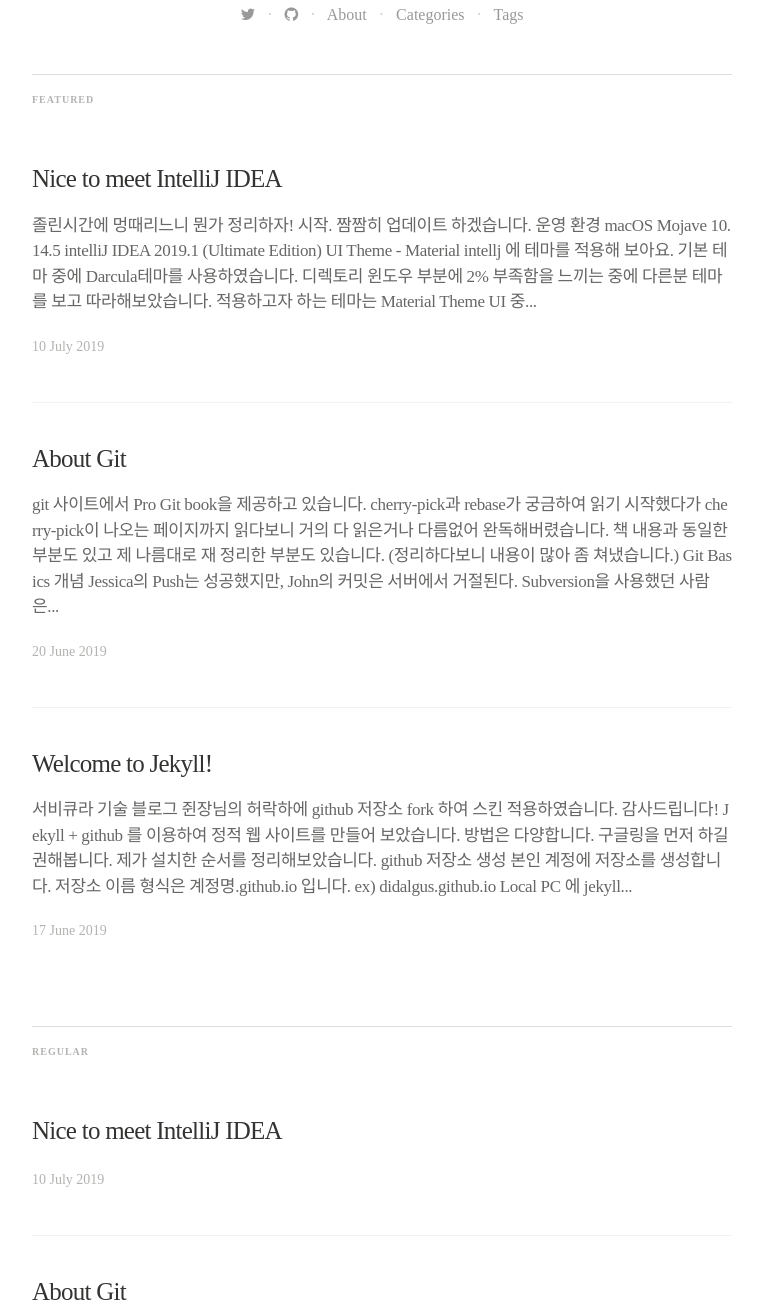
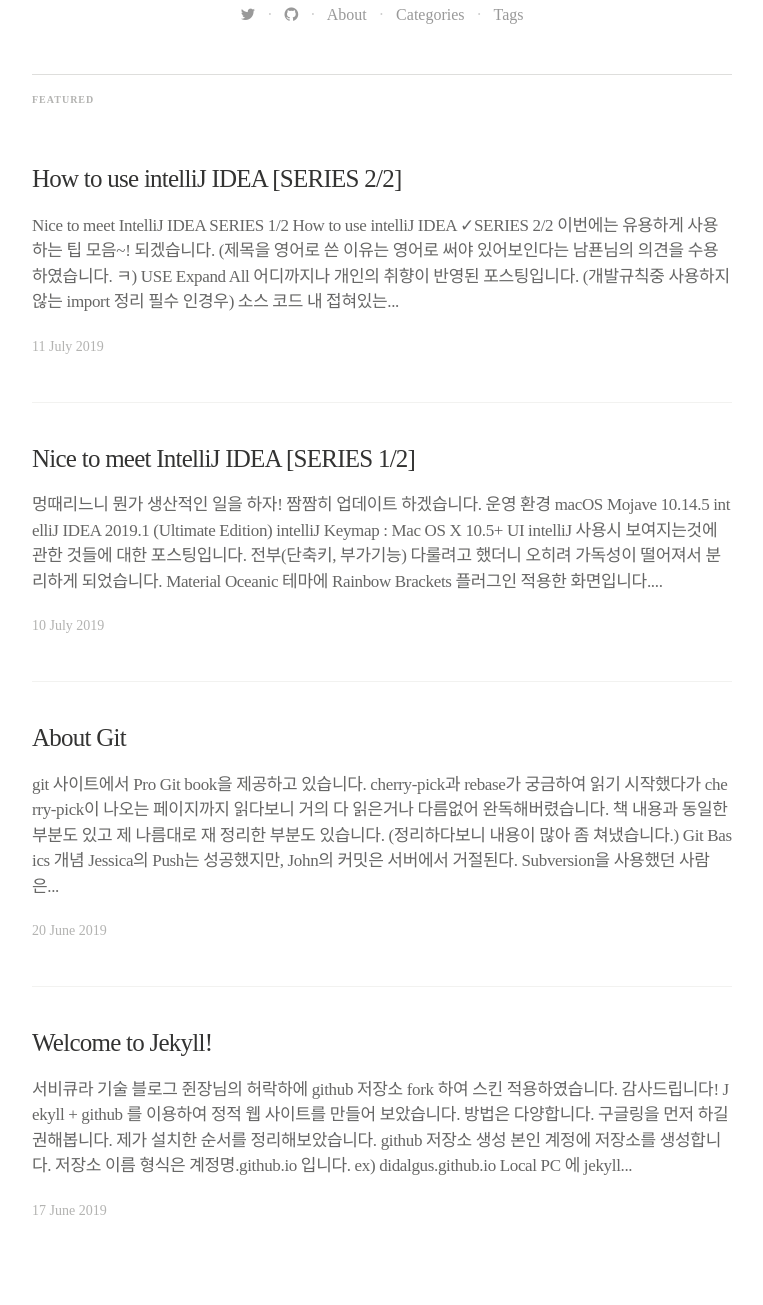
Before and after one commit to didalgus/didalgus.github.io, a Jekyll site: the page built from index.html, in a window 1280 px wide and 1400 px high, scrolled down 538 px, cut to the strip 95-1400 px from the top of the window. Shown: the whole strip, without its empty margins (258-1021 px from the left). Built offline with Jekyll 4.4.1, drawn with Linux system fonts in a browser that asks for light colours; nearby versions of some CDN libraries; some web fonts are replaced; the list of posts is cut into pages by our own code; some of the changed text lies outside the part shown.

Commit message:
How to use intelliJ IDEA [SERIES 2/2]

```diff
--- a/_posts/2019-07-10-Nice-to-meet-IntelliJ.markdown
+++ b/_posts/2019-07-10-Nice-to-meet-IntelliJ.markdown
@@ -1,6 +1,6 @@
 ---
 layout: post
-title:  "Nice to meet IntelliJ IDEA"
+title:  "Nice to meet IntelliJ IDEA [SERIES 1/2]"
 date:   2019-07-10 17:30:00 +0900
 abstract: ""
 tags: featured
@@ -13,16 +13,25 @@
 
 ![intellij logo]({{ site.url }}/assets/article_images/2019-07-10-Nice-to-meet-IntelliJ/intellij_logo.png)
 
-졸린시간에 멍때리느니 뭔가 정리하자! 시작.
+멍때리느니 뭔가 생산적인 일을 하자!
 짬짬히 업데이트 하겠습니다.
 
 # 운영 환경
 - macOS Mojave 10.14.5
 - intelliJ IDEA 2019.1 (Ultimate Edition)
+- intelliJ Keymap : Mac OS X 10.5+
 
 # UI
 
-## Theme - Material
+intelliJ 사용시 `보여지는것`에 관한 것들에 대한 포스팅입니다.
+전부(단축키, 부가기능) 다룰려고 했더니 오히려 가독성이 떨어져서 분리하게 되었습니다.
+
+![Material Oceanic + Rainbow Brackets]({{ site.url }}/assets/article_images/2019-07-10-Nice-to-meet-IntelliJ/rainbow-brackets-sample.png)
+
+`Material Oceanic` 테마에 `Rainbow Brackets` 플러그인 적용한 화면입니다.
+
+
+## 1. Theme
 
 
 ![Material Theme UI]({{ site.url }}/assets/article_images/2019-07-10-Nice-to-meet-IntelliJ/material-theme.png)
@@ -34,17 +43,17 @@
 적용하고자 하는 테마는 [Material Theme UI](https://plugins.jetbrains.com/plugin/8006-material-theme-ui/versions) 중 `Material Oceanic` 입니다.
 
 
-### plugins
+### install plugins
 Preferences.. (⌘,) > Plugins > Marketplace  이동 > `Material Theme` 검색 후 설치합니다.
 
-### editor
+### editor window
 설치 후 Editor 윈도우에 테마가 적용되지 않는 경우
 Preferences.. (⌘,) > Editor > Color Scheme 에서 Scheme 를 `Material Theme`로 선택 해주시면 됩니다.
 
 저는 개인적으로 `Material Oceanic` 가 마음에 드네요.
 
 
-### theme reset
+### reset theme
 Q: 테마 지겹다! 나 돌아갈래!
 A: 플러그인 지우시면 됩니당~
 <br>
@@ -54,12 +63,64 @@
 Preferences.. (⌘,) > Editor > Color Scheme  에서 Scheme 변경
 
 
-## Rainbow Brackets
+## 2. Plugins
 
 ![Rainbow Brackets]({{ site.url }}/assets/article_images/2019-07-10-Nice-to-meet-IntelliJ/rainbow-brackets.png)
 
 
 무한 괄호의 늪에서 정신차리는데 도움이 되는 [Rainbow Brackets](https://plugins.jetbrains.com/plugin/10080-rainbow-brackets) 되시겠습니다.
 
-### plugins
+### install plugins
 Preferences.. (⌘,) > Plugins > Marketplace  이동 > `Rainbow Brackets` 검색 후 설치합니다.
+
+
+## 3. Drectory Window
+개인적으로 좋아하는 디렉토리창 옵션 설정입니다. (어디까지나 개취입니다.)
+![Rainbow Brackets]({{ site.url }}/assets/article_images/2019-07-10-Nice-to-meet-IntelliJ/diretory-window.png)
+
+
+프로젝트 타입에 따라 디렉토리 창 옵션도 달리 노출됩니다.
+ex. `Hide Empty Middle Pack`, `Show Modules`
+
+{:.table.table-key-value-60}
+|선택 | 옵션 | 설명 |
+|---|---|---|
+|[ ] | Flatten Packages  |  /src/main/java[test]/하위패키지 : 패키지단위 노출
+|[v] | Compact Middle Packages   |  /src/main/java[test]/하위패키지 : 축약 노출
+|[ ] | Show Modules  | 모듈플젝시 일반파일 비노출, 모듈단위로만 노출
+|[v] | Show Excluded Files  |  예외 파일 노출 설정
+|[v] | Group Tabs  |  ..  |
+
+
+## 4. Editor Tabs
+
+
+파일 수정한 경우 상단 Tab에 표시 기능 추가해 보아요.
+Preferences.. (⌘,) > Editor > General > Editor Tabs 메뉴 이동
+[v] Mark modified (*)
+![Editor Tabs]({{ site.url }}/assets/article_images/2019-07-10-Nice-to-meet-IntelliJ/editor-tab-2.png)
+
+
+
+짜잔~ 연필모양이 생기네요~
+![Editor Tabs]({{ site.url }}/assets/article_images/2019-07-10-Nice-to-meet-IntelliJ/editor-tab-1.png)
+
+## 5. Editor Font
+
+에디터 윈도우 폰트.. 이것은 개발자의 오류(오타)를 줄여주는 중요한 포인트!
+Preferences.. (⌘,) > Editor > Font
+
+
+![Editor Font]({{ site.url }}/assets/article_images/2019-07-10-Nice-to-meet-IntelliJ/editor-font.png)
+
+
+## 6. Editor Colors
+
+기본 `Darcula`테마 일때 색상 변경해서 사용했어요.
+intelliJ 버전별에 따라 categories 네이밍이 바뀌었네요. (큰 구조는 변화 없어 보이네요.)
+<br>
+
+Preferences.. (⌘,) > Editor > Colors & Fonts > General  : intelliJ IDEA 2019.1 이하 버전
+Preferences.. (⌘,) > Editor > Color Scheme > General : intelliJ IDEA 2019.1
+
+![Editor Font]({{ site.url }}/assets/article_images/2019-07-10-Nice-to-meet-IntelliJ/editor-colors.png)
--- /dev/null
+++ b/_posts/2019-07-11-How-to-use-intelliJ.markdown
@@ -0,0 +1,65 @@
+---
+layout: post
+title:  "How to use intelliJ IDEA [SERIES 2/2]"
+date:   2019-07-11 16:30:00 +0900
+abstract: ""
+tags: featured
+image:
+toc: true
+categories: mediator feature
+last_modified_at: 2019-07-11T16:30:00+09:00
+---
+
+![intellij logo]({{ site.url }}/assets/article_images/2019-07-10-Nice-to-meet-IntelliJ/intellij_logo.png)
+
+
+* [Nice to meet IntelliJ IDEA]({% post_url 2019-07-10-Nice-to-meet-IntelliJ %}) <span class="series">SERIES 1/2</span>
+* How to use intelliJ IDEA  ✓<span class="series">SERIES 2/2</span>
+
+이번에는 유용하게 사용하는 팁 모음~! 되겠습니다.
+(제목을 영어로 쓴 이유는 영어로 써야 있어보인다는 남푠님의 의견을 수용하였습니다. ㅋ)
+
+
+# USE
+
+## Expand All
+
+어디까지나 개인의 취향이 반영된 포스팅입니다.
+(개발규칙중 사용하지 않는 import 정리 필수 인경우)
+![Source Code]({{ site.url }}/assets/article_images/2019-07-11-How-to-use-intelliJ/expand-all-1.png)
+
+소스 코드 내 접혀있는 소스블럭 모두 펼치기!
+차라리 스크롤링을 하겠어! 클릭 귀찮아!!
+
+Preferences.. (⌘,) > Editor > General > Code Folding : [v] Imports 해제
+![Preferences > Code Folding]({{ site.url }}/assets/article_images/2019-07-11-How-to-use-intelliJ/expand-all-2.png)
+
+기본값은 접혀있고 가끔 펼치고 싶을때는 단축키를 이용하세요~
+Keymap 설정에 따라 단축키가 다르답니다.
+Preferences.. (⌘,) > Keymap
+![Preferences > keymap]({{ site.url }}/assets/article_images/2019-07-11-How-to-use-intelliJ/expand-all-3.png)
+
+## Shortcut
+
+자주 쓰는 단축키 변경해 보아요~
+Preferences.. (⌘,) > Keymap > 명령라인 우클릭 > Add Keyboard Shorcut
+![Shortcut]({{ site.url }}/assets/article_images/2019-07-11-How-to-use-intelliJ/shortcut.png)
+
+
+## Tool Window
+실수로 창 닫아버리고는 헤매지 말자!
+View > Tool Windows > Maven
+![Maven Projects]({{ site.url }}/assets/article_images/2019-07-11-How-to-use-intelliJ/tool-window.png)
+
+
+## Find Usages
+
+어디어디에서 쓰이나~?
+![Find Usages]({{ site.url }}/assets/article_images/2019-07-11-How-to-use-intelliJ/find-usages.png)
+
+## Show memory indicator
+Preferences.. (⌘,) > Appearance & Behavior > Appearance
+![Show memory indicator]({{ site.url }}/assets/article_images/2019-07-11-How-to-use-intelliJ/show-memory-indicator-1.png)
+
+우측 하단에 메모리 사용량이 보이는군요.
+![Show memory indicator]({{ site.url }}/assets/article_images/2019-07-11-How-to-use-intelliJ/show-memory-indicator-2.png)
```
Also changed, not shown: assets/article_images/2019-07-10-Nice-to-meet-IntelliJ/diretory-window.png (added), assets/article_images/2019-07-10-Nice-to-meet-IntelliJ/editor-colors.png (added), assets/article_images/2019-07-10-Nice-to-meet-IntelliJ/editor-font.png (added), assets/article_images/2019-07-10-Nice-to-meet-IntelliJ/editor-tab-1.png (added), assets/article_images/2019-07-10-Nice-to-meet-IntelliJ/editor-tab-2.png (added), assets/article_images/2019-07-10-Nice-to-meet-IntelliJ/rainbow-brackets-sample.png (added), assets/article_images/2019-07-11-How-to-use-intelliJ/expand-all-1.png (added), assets/article_images/2019-07-11-How-to-use-intelliJ/expand-all-2.png (added), assets/article_images/2019-07-11-How-to-use-intelliJ/expand-all-3.png (added), assets/article_images/2019-07-11-How-to-use-intelliJ/find-usages.png (added), assets/article_images/2019-07-11-How-to-use-intelliJ/shortcut.png (added), assets/article_images/2019-07-11-How-to-use-intelliJ/show-memory-indicator-1.png (added), assets/article_images/2019-07-11-How-to-use-intelliJ/show-memory-indicator-2.png (added), assets/article_images/2019-07-11-How-to-use-intelliJ/tool-window.png (added).
